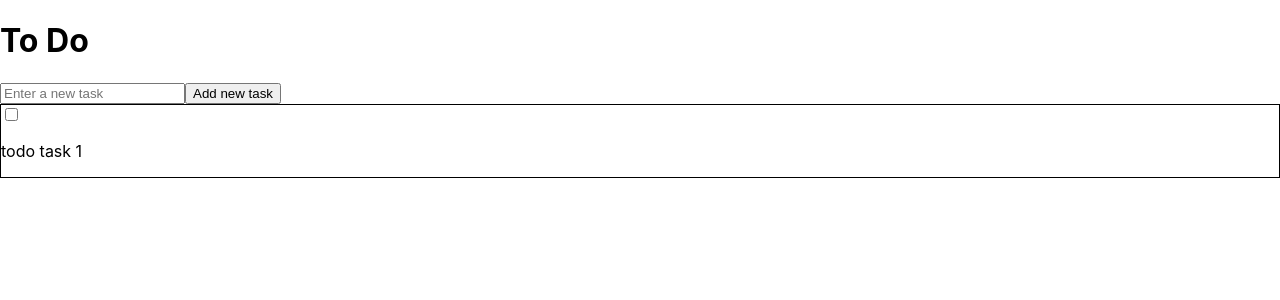
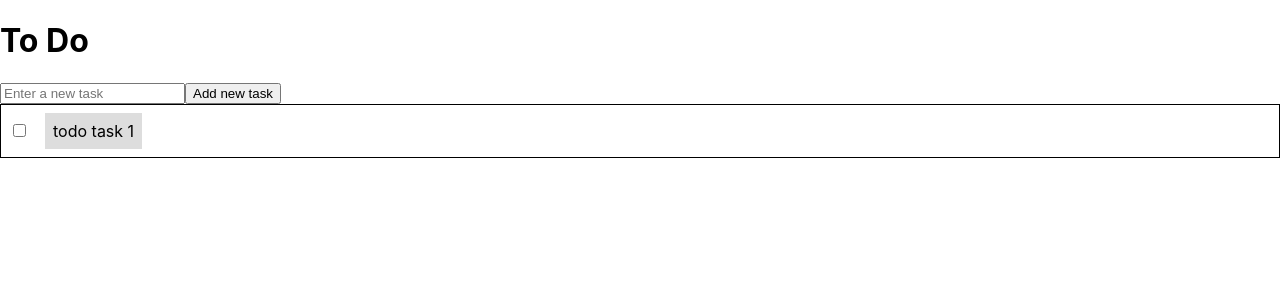
Before and after one commit to Wolven531/react-hooks-todo, a React (Create React App) app: page / in a window 1280 px wide. Shown: the top 300 px of the page. Built offline with nearby package versions, Linux system fonts and the light colour scheme.

Commit message:
Update Todo style

```diff
--- a/src/Todo.css
+++ b/src/Todo.css
@@ -1,5 +1,20 @@
 .todo {
+	align-content: center;
+	align-items: center;
+	align-self: stretch;
 	border: 1px solid #000;
+	display: grid;
+	grid-template-columns: auto 1em 1fr;
+	justify-items: start;
+	padding: .5em;
+}
+
+.todo .description {
+	background-color: #ddd;
+	grid-column: 3;
+	margin: 0;
+	padding: .5em;
+	/* text-indent: 1em; */
 }
 
 .todo.completed {
--- a/src/Todo.tsx
+++ b/src/Todo.tsx
@@ -20,7 +20,7 @@ const Todo = ({
 					toggleTodo(todo.id)
 				}}
 			/>
-			<p>{todo.description}</p>
+			<p className="description">{todo.description}</p>
 		</div>
 	)
 }
```
